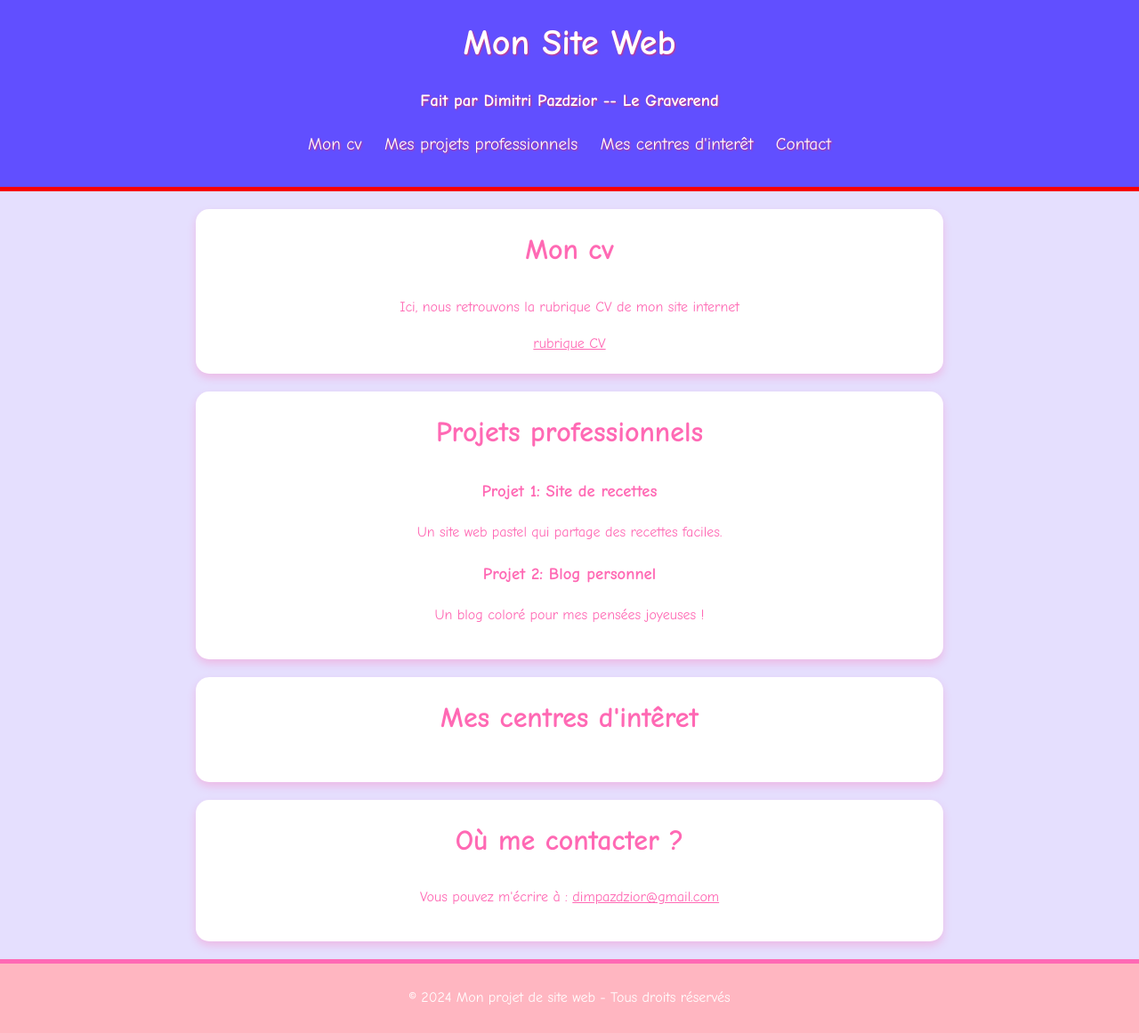
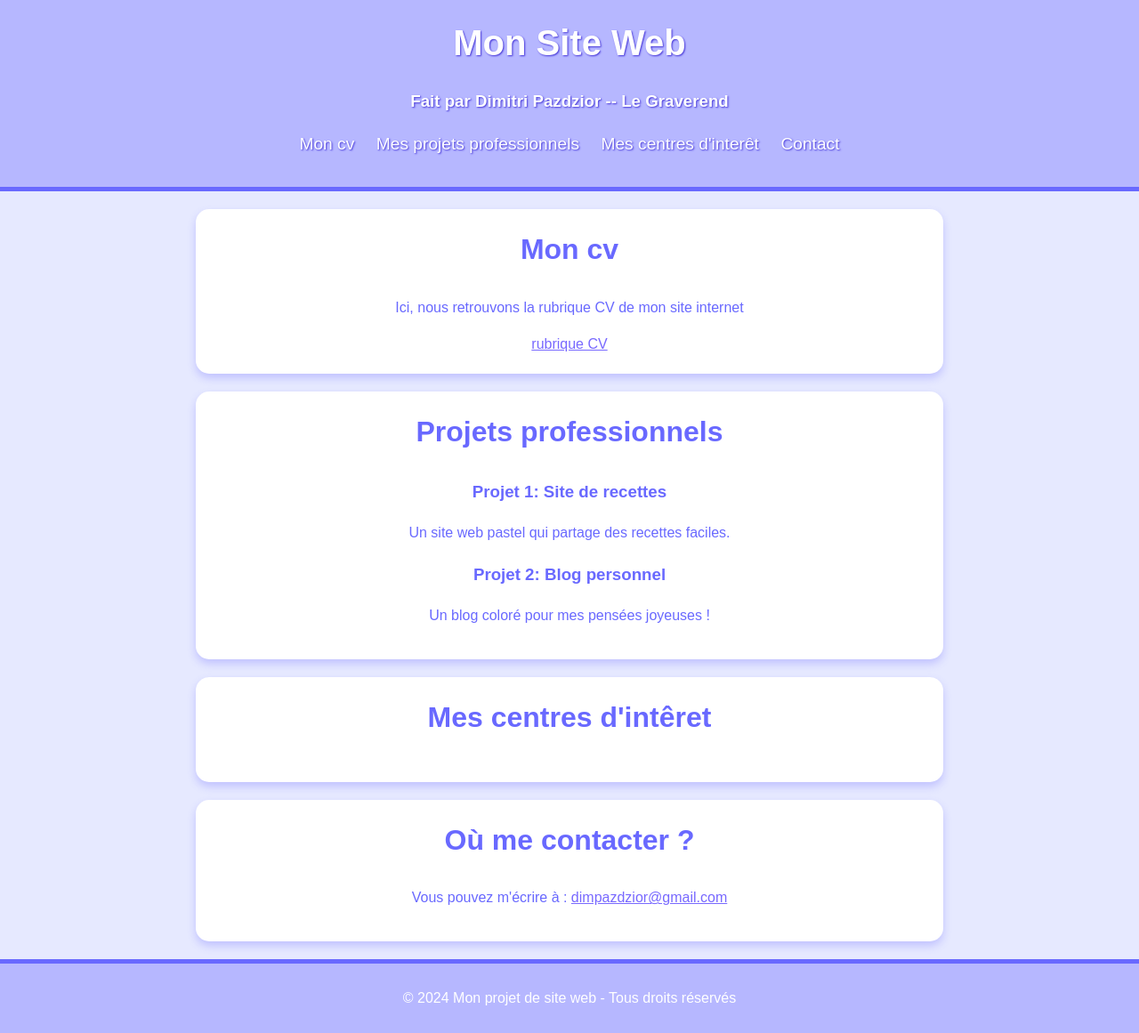
Before and after one commit to Marcoussi/kk, a plain HTML site: page Mon site web.html in a window 1280 px wide. Shown: the whole page at 89% size. Drawn offline with Linux system fonts and the light colour scheme.

Commit message:
Update style.css

```diff
--- a/style.css
+++ b/style.css
@@ -1,41 +1,19 @@
-/* Styles de base */
 body {
-    font-family: 'Comic Sans MS', cursive, sans-serif;
+    font-family: 'Arial', cursive, sans-serif;
     line-height: 1.6;
     margin: 0;
     padding: 0;
-    background-color: #e5dffe;
-    color: #4a4fed;
+    background-color: #e6e9ff;
+    color: #7369ff;
     text-align: center;
 }
 
-/* Logo animé */
-.logo {
-    width: 100px;
-    height: 100px;
-    margin: 20px auto;
-    border-radius: 50%;
-    background: linear-gradient(45deg, #ff69b4, #ffb6c1);
-    animation: rotate 4s infinite linear;
-    box-shadow: 0 0 15px rgba(255, 182, 193, 0.6);
-}
-
-@keyframes rotate {
-    0% {
-        transform: rotate(0deg);
-    }
-    100% {
-        transform: rotate(360deg);
-    }
-}
-
-/* En-tête */
 header {
-    background: #614fff;
+    background: #b6b7ff;
     color: #fff;
     padding: 1rem 0;
-    border-bottom: 5px solid #f80000;
-    text-shadow: 1px 1px 2px #d83378;
+    border-bottom: 5px solid #6969ff;
+    text-shadow: 1px 1px 2px #4333d8;
 }
 
 header h1 {
@@ -59,15 +37,14 @@ nav ul li a {
     font-size: 1.2rem;
 }
 
-/* Sections */
 section {
     padding: 20px;
     margin: 20px auto;
     max-width: 800px;
     background: #fff;
     border-radius: 15px;
-    box-shadow: 0 5px 10px rgba(255, 105, 180, 0.3);
-    color: #ff69b4;
+    box-shadow: 0 5px 10px rgba(110, 105, 255, 0.3);
+    color: #6969ff;
 }
 
 section h2 {
@@ -79,22 +56,20 @@ section h2 {
     margin-bottom: 15px;
 }
 
-/* Boutons et liens */
 a {
-    color: #ff69b4;
+    color: #7869ff;
     text-decoration: underline;
 }
 
 a:hover {
-    color: #b50000;
+    color: #0600b7;
 }
 
-/* Pied de page */
 footer {
     text-align: center;
     padding: 10px 0;
-    background: #ffb6c1;
+    background: #b6b7ff;
     color: #fff;
     margin-top: 20px;
-    border-top: 5px solid #ff69b4;
+    border-top: 5px solid #6969ff;
 }
```
